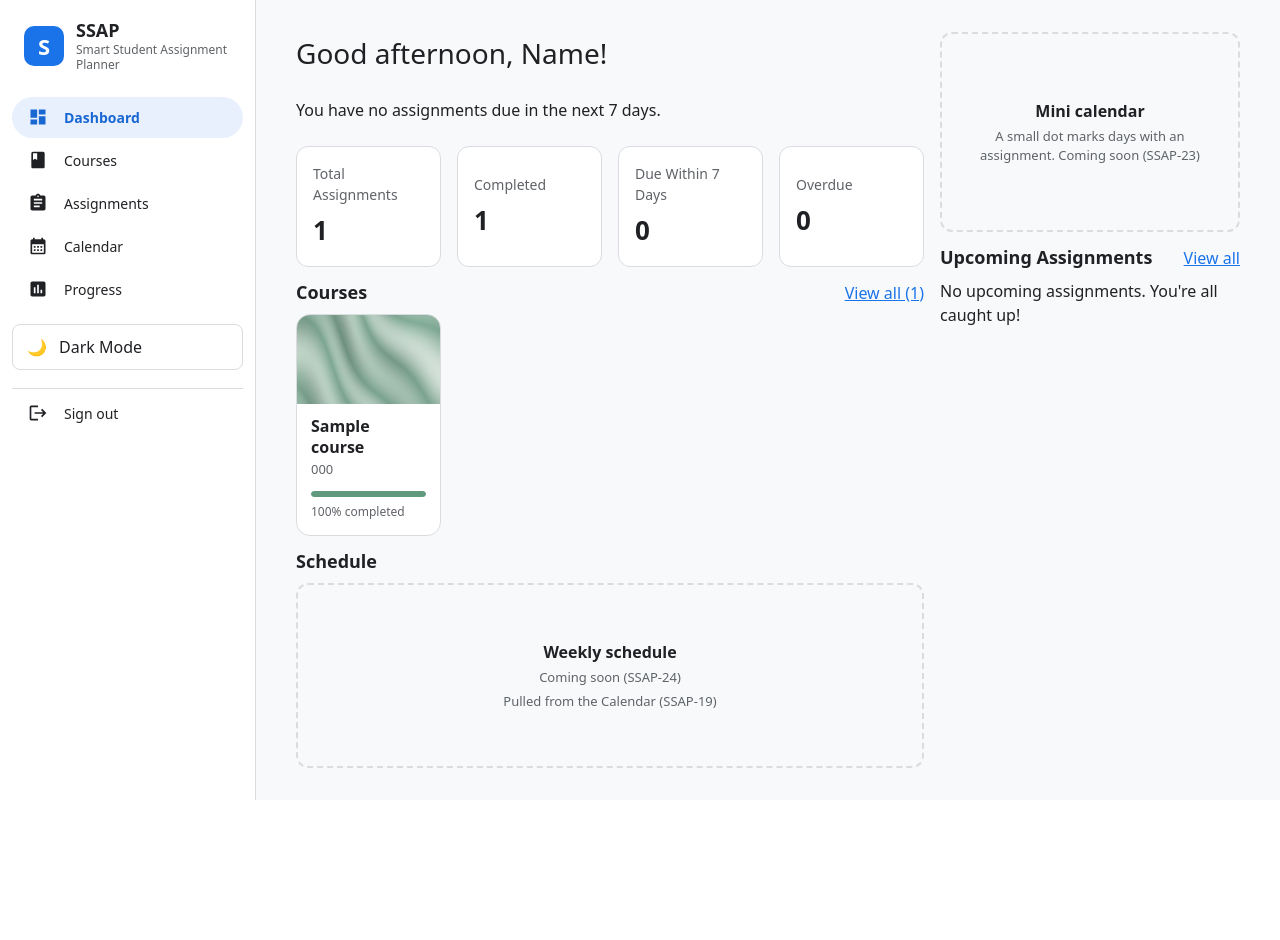
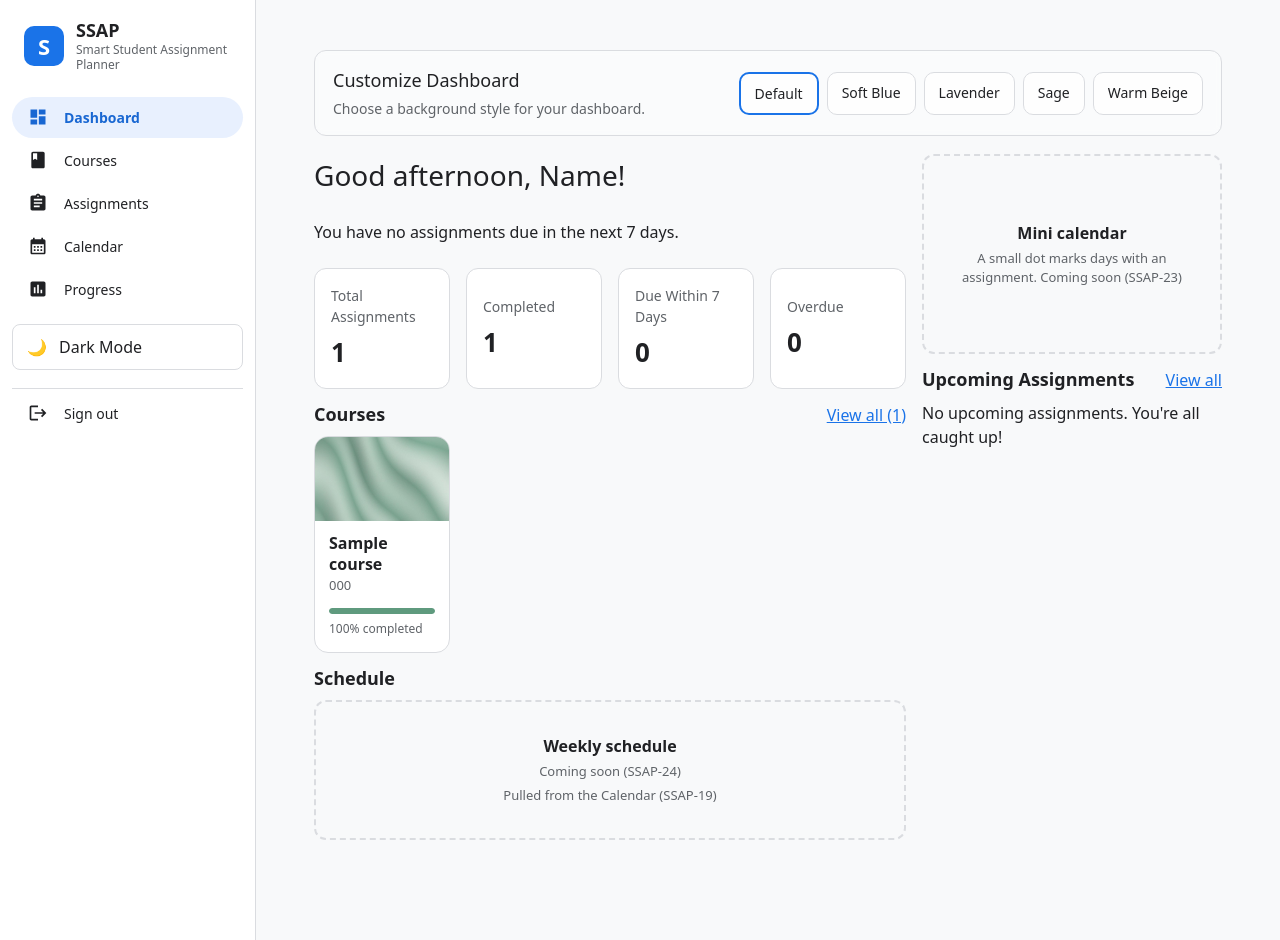
Before and after one commit to BhavyaSura/Smart-Student-Assignment-Planner, a Flask app: page / in a window 1280 px wide. Before the commit the page ends 800 px from the top, so only its background shows below. Run offline with Flask 3, Linux system fonts and the light colour scheme; the visitor is signed in with stand-in values (Sample User, id 1); tables that the repository leaves empty hold one stand-in row (values such as "Sample post").

Commit message:
SSAP-28 add custom dashboard backgrounds

```diff
--- a/static/css/dashboard.css
+++ b/static/css/dashboard.css
@@ -1,11 +1,13 @@
-/* ---------------------------------------------------------
-   dashboard.css -- styles that ONLY the Dashboard page uses.
-   Loaded by templates/dashboard/home.html.
---------------------------------------------------------- */
+/* =========================================================
+   dashboard.css
+   Styles used only by the Dashboard page.
+   ========================================================= */
 
 
-/* The page: a wide column on the left, a narrow column
-   on the right (the mini calendar and the upcoming list). */
+/* =========================================================
+   DASHBOARD LAYOUT
+   ========================================================= */
+
 .dashboard-layout {
     display: grid;
     grid-template-columns: minmax(0, 1fr) 300px;
@@ -13,8 +15,6 @@
     align-items: stretch;
 }
 
-
-/* Main and side dashboard columns */
 .dashboard-main,
 .dashboard-side {
     display: flex;
@@ -23,24 +23,6 @@
     min-width: 0;
 }
 
-
-/* The last box in each column grows to fill the rest
-   of the window so the dashboard fits on one screen. */
-.dashboard-main > section:last-child,
-.dashboard-side > section:last-child {
-    flex: 1;
-    display: flex;
-    flex-direction: column;
-}
-
-
-.dashboard-main > section:last-child .placeholder,
-.dashboard-side > section:last-child .placeholder {
-    flex: 1;
-}
-
-
-/* Keep the dashboard tall enough on desktop screens */
 @media (min-width: 701px) {
     .dashboard-layout {
         min-height: calc(100vh - 64px);
@@ -48,7 +30,10 @@
 }
 
 
-/* A title above a dashboard section, like "Courses" */
+/* =========================================================
+   SECTION HEADERS
+   ========================================================= */
+
 .section-header {
     display: flex;
     align-items: center;
@@ -57,7 +42,6 @@
     margin-bottom: 8px;
 }
 
-
 .section-title {
     font-size: 18px;
     font-weight: 600;
@@ -65,8 +49,10 @@
 }
 
 
-/* Rows of boxes:
-   the four summary cards and the four course cards */
+/* =========================================================
+   CARD ROWS
+   ========================================================= */
+
 .summary-row,
 .card-ribbon {
     display: grid;
@@ -75,72 +61,41 @@
 }
 
 
-/* ---------------------------------------------------------
-   Placeholder sizes
---------------------------------------------------------- */
+/* =========================================================
+   PLACEHOLDERS
+   ========================================================= */
 
-
-/* A summary card and the greeting */
 .placeholder-short {
     min-height: 76px;
     padding: 12px;
 }
 
-
 .placeholder-short .placeholder-title {
     font-size: 14px;
 }
 
-
-/* Left-aligned text for the greeting */
 .placeholder-left {
     align-items: flex-start;
     text-align: left;
 }
 
-
-/* One course card */
 .placeholder-card {
     min-height: 110px;
     padding: 12px;
 }
 
-
-/* Weekly schedule */
 .placeholder-wide {
     min-height: 140px;
 }
 
-
-/* Mini calendar */
 .placeholder-calendar {
     min-height: 200px;
 }
 
 
-/* ---------------------------------------------------------
-   Responsive layout
---------------------------------------------------------- */
-
-
-/* Very narrow windows */
-@media (max-width: 700px) {
-
-    .dashboard-layout {
-        grid-template-columns: minmax(0, 1fr);
-    }
-
-    .summary-row,
-    .card-ribbon {
-        grid-template-columns: repeat(2, minmax(0, 1fr));
-    }
-}
-
-
-/* ---------------------------------------------------------
-   SSAP-20 -- Dashboard Assignment Summary Cards
-   Updated for SSAP-27 Light / Dark Mode
---------------------------------------------------------- */
+/* =========================================================
+   SUMMARY CARDS
+   ========================================================= */
 
 .summary-card {
     min-height: 90px;
@@ -156,13 +111,7 @@
     flex-direction: column;
     justify-content: center;
     gap: 6px;
-
-    transition:
-        background-color 0.25s ease,
-        border-color 0.25s ease,
-        color 0.25s ease;
 }
-
 
 .summary-label {
     font-size: 14px;
@@ -170,9 +119,213 @@
     font-weight: 500;
 }
 
-
 .summary-number {
     font-size: 26px;
     font-weight: 700;
     color: var(--text);
 }
+
+
+/* =========================================================
+   SSAP-28 — CUSTOM DASHBOARD BACKGROUND
+   ========================================================= */
+
+.dashboard-background-picker {
+    width: 100%;
+    min-height: 100%;
+
+    padding: 18px;
+
+    border-radius: 16px;
+
+    transition:
+        background-color 0.25s ease;
+}
+
+
+/* =========================================================
+   CUSTOMIZE DASHBOARD PANEL
+   ========================================================= */
+
+.dashboard-customizer {
+    display: flex;
+    align-items: center;
+    justify-content: space-between;
+    gap: 16px;
+
+    padding: 16px 18px;
+    margin-bottom: 18px;
+
+    /*
+       Semi-transparent so the selected dashboard
+       background shows through the control panel.
+    */
+    background: rgba(255, 255, 255, 0.35);
+
+    border: 1px solid var(--border);
+    border-radius: 12px;
+
+    backdrop-filter: blur(4px);
+    -webkit-backdrop-filter: blur(4px);
+}
+
+.dashboard-customizer h2 {
+    margin: 0 0 4px 0;
+    font-size: 18px;
+}
+
+.dashboard-customizer p {
+    margin: 0;
+    color: var(--text-muted);
+    font-size: 14px;
+}
+
+
+/* =========================================================
+   BACKGROUND OPTION BUTTONS
+   ========================================================= */
+
+.background-options {
+    display: flex;
+    flex-wrap: wrap;
+    gap: 8px;
+}
+
+.background-options input {
+    position: absolute;
+    opacity: 0;
+    pointer-events: none;
+}
+
+.background-options label {
+    display: inline-block;
+
+    padding: 9px 14px;
+
+    background: rgba(255, 255, 255, 0.65);
+    color: var(--text);
+
+    border: 1px solid var(--border);
+    border-radius: 10px;
+
+    font-size: 14px;
+    cursor: pointer;
+
+    transition:
+        border-color 0.2s ease,
+        background-color 0.2s ease,
+        transform 0.2s ease;
+}
+
+.background-options label:hover {
+    transform: translateY(-1px);
+}
+
+.background-options input:checked + label {
+    border: 2px solid var(--accent);
+}
+
+
+/* =========================================================
+   INNER DASHBOARD AREA
+   ========================================================= */
+
+.dashboard-background-area {
+    padding: 0;
+    background: transparent;
+}
+
+
+/* =========================================================
+   LIGHT MODE BACKGROUNDS
+   ========================================================= */
+
+.dashboard-background-picker:has(#bg-default:checked) {
+    background: transparent;
+}
+
+.dashboard-background-picker:has(#bg-blue:checked) {
+    background: #dbeafe;
+}
+
+.dashboard-background-picker:has(#bg-lavender:checked) {
+    background: #ede9fe;
+}
+
+.dashboard-background-picker:has(#bg-sage:checked) {
+    background: #dcfce7;
+}
+
+.dashboard-background-picker:has(#bg-beige:checked) {
+    background: #fef3c7;
+}
+
+
+/* =========================================================
+   DARK MODE
+   ========================================================= */
+
+html[data-theme="dark"]
+.dashboard-customizer {
+    background: rgba(30, 41, 59, 0.45);
+}
+
+html[data-theme="dark"]
+.background-options label {
+    background: rgba(30, 41, 59, 0.70);
+}
+
+html[data-theme="dark"]
+.dashboard-background-picker:has(#bg-default:checked) {
+    background: transparent;
+}
+
+html[data-theme="dark"]
+.dashboard-background-picker:has(#bg-blue:checked) {
+    background: #172554;
+}
+
+html[data-theme="dark"]
+.dashboard-background-picker:has(#bg-lavender:checked) {
+    background: #3b0764;
+}
+
+html[data-theme="dark"]
+.dashboard-background-picker:has(#bg-sage:checked) {
+    background: #14532d;
+}
+
+html[data-theme="dark"]
+.dashboard-background-picker:has(#bg-beige:checked) {
+    background: #78350f;
+}
+
+
+/* =========================================================
+   MOBILE
+   ========================================================= */
+
+@media (max-width: 700px) {
+
+    .dashboard-layout {
+        grid-template-columns: 1fr;
+    }
+
+    .summary-row,
+    .card-ribbon {
+        grid-template-columns: repeat(2, minmax(0, 1fr));
+    }
+
+    .dashboard-background-picker {
+        padding: 12px;
+    }
+
+    .dashboard-customizer {
+        flex-direction: column;
+        align-items: flex-start;
+    }
+
+    .background-options {
+        width: 100%;
+    }
+}
--- a/templates/dashboard/home.html
+++ b/templates/dashboard/home.html
@@ -1,33 +1,175 @@
 {#
-  templates/dashboard/home.html -- Dashboard: the page layout. It only places the boxes. Each box is
-  its own file in this folder (the ones starting with "suggested_").
+    templates/dashboard/home.html
+    Dashboard page layout.
+
+    SSAP-28 — Custom Dashboard Background
 #}
+
 {% extends "base.html" %}
 
 {% block extra_css %}
-<link rel="stylesheet" href="{{ url_for('static', filename='css/dashboard.css') }}">
+<link
+    rel="stylesheet"
+    href="{{ url_for('static', filename='css/dashboard.css') }}"
+>
 {% endblock %}
 
 {% block content %}
-<!-- Dashed boxes are features we are still building. Each box below
-     lives in its own file, so each person only edits their own file.
-     To build a box, open its file and replace the dashed placeholder.
-     (The "suggested_" file names are only suggestions. Rename a file if
-     you like, then update its include line below.) -->
-<div class="dashboard-layout">
-    <!-- Wide column on the left -->
-    <div class="dashboard-main">
-        {% include "dashboard/greeting.html" %}
-        {% include "dashboard/summary_cards.html" %}
-        {% include "dashboard/suggested_course_cards.html" %}
-        {% include "dashboard/suggested_schedule.html" %}
+
+<div class="dashboard-background-picker">
+
+    <div class="dashboard-customizer">
+
+        <div>
+            <h2>Customize Dashboard</h2>
+            <p>Choose a background style for your dashboard.</p>
+        </div>
+
+        <div class="background-options">
+
+            <input
+                type="radio"
+                name="dashboard-bg"
+                id="bg-default"
+                value="default"
+            >
+            <label for="bg-default">Default</label>
+
+            <input
+                type="radio"
+                name="dashboard-bg"
+                id="bg-blue"
+                value="blue"
+            >
+            <label for="bg-blue">Soft Blue</label>
+
+            <input
+                type="radio"
+                name="dashboard-bg"
+                id="bg-lavender"
+                value="lavender"
+            >
+            <label for="bg-lavender">Lavender</label>
+
+            <input
+                type="radio"
+                name="dashboard-bg"
+                id="bg-sage"
+                value="sage"
+            >
+            <label for="bg-sage">Sage</label>
+
+            <input
+                type="radio"
+                name="dashboard-bg"
+                id="bg-beige"
+                value="beige"
+            >
+            <label for="bg-beige">Warm Beige</label>
+
+        </div>
+
     </div>
 
-    <!-- Narrow column on the right -->
-    <div class="dashboard-side">
-        {% include "shared/due_soon_alert.html" %}
-        {% include "dashboard/suggested_mini_calendar.html" %}
-        {% include "dashboard/suggested_upcoming_preview.html" %}
+
+    <div class="dashboard-background-area">
+
+        <div class="dashboard-layout">
+
+            <div class="dashboard-main">
+
+                {% include "dashboard/greeting.html" %}
+
+                {% include "dashboard/summary_cards.html" %}
+
+                {% include "dashboard/suggested_course_cards.html" %}
+
+                {% include "dashboard/suggested_schedule.html" %}
+
+            </div>
+
+
+            <div class="dashboard-side">
+
+                {% include "shared/due_soon_alert.html" %}
+
+                {% include "dashboard/suggested_mini_calendar.html" %}
+
+                {% include "dashboard/suggested_upcoming_preview.html" %}
+
+            </div>
+
+        </div>
+
     </div>
+
 </div>
+
+
+<script>
+function saveDashboardBackground(value) {
+    localStorage.setItem(
+        "ssap-dashboard-background",
+        value
+    );
+}
+
+
+function restoreDashboardBackground() {
+
+    let saved =
+        localStorage.getItem(
+            "ssap-dashboard-background"
+        );
+
+    if (
+        saved !== "blue" &&
+        saved !== "lavender" &&
+        saved !== "sage" &&
+        saved !== "beige" &&
+        saved !== "default"
+    ) {
+        saved = "default";
+    }
+
+    const radio =
+        document.getElementById(
+            "bg-" + saved
+        );
+
+    if (radio) {
+        radio.checked = true;
+    }
+}
+
+
+document.querySelectorAll(
+    'input[name="dashboard-bg"]'
+).forEach(function (radio) {
+
+    radio.addEventListener(
+        "change",
+        function () {
+
+            if (this.checked) {
+                saveDashboardBackground(
+                    this.value
+                );
+            }
+
+        }
+    );
+
+});
+
+
+restoreDashboardBackground();
+
+
+window.addEventListener(
+    "pageshow",
+    restoreDashboardBackground
+);
+</script>
+
 {% endblock %}
```
